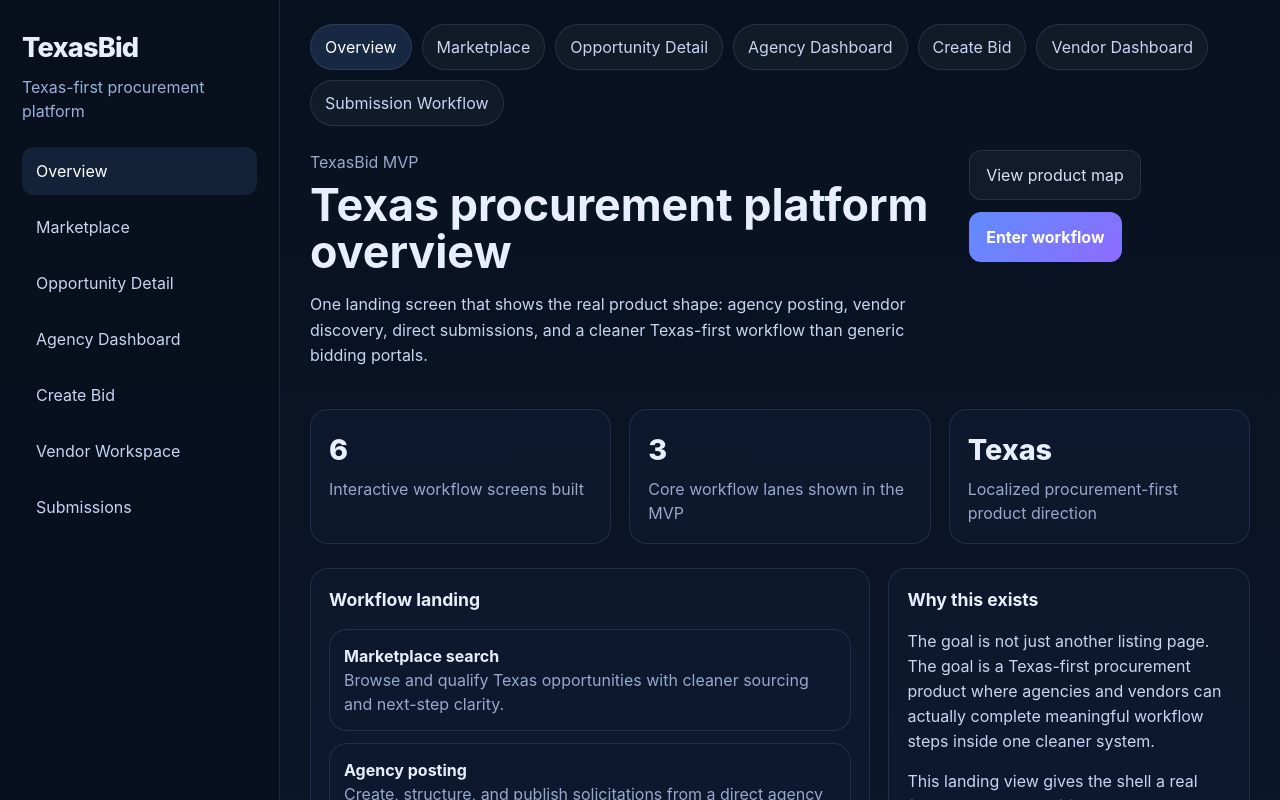
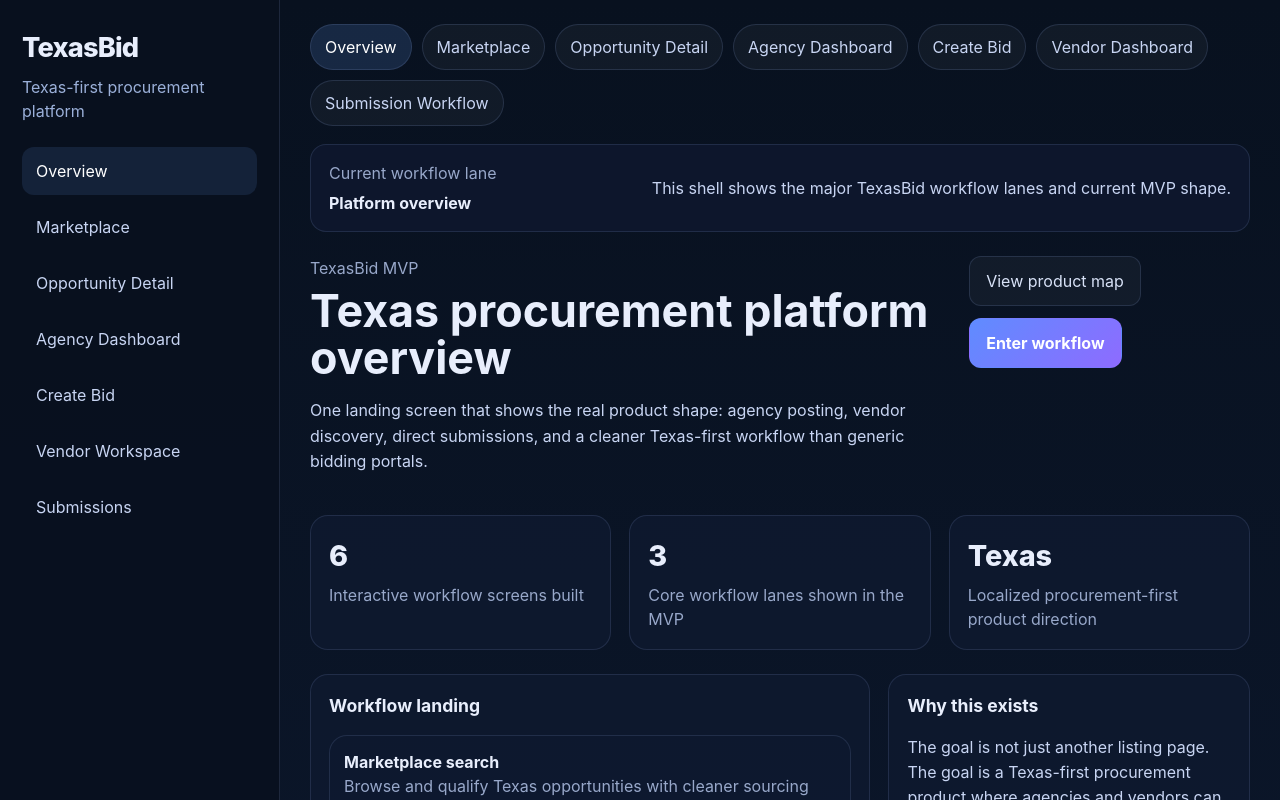
Before and after one commit to kinectic/texas-bid-consumer-portal, a React (Vite) app in the folder texas-bid-portal/: page / in a window 1280 px wide. Shown: the top 800 px of the page. Built offline with nearby package versions, Linux system fonts and the light colour scheme.

Commit message:
Add shared navigation state and context banner

```diff
--- a/texas-bid-portal/src/App.css
+++ b/texas-bid-portal/src/App.css
@@ -90,6 +90,29 @@ button {
   color: white;
 }
 
+.context-banner {
+  margin: 18px 30px 0;
+  padding: 16px 18px;
+  border-radius: 16px;
+  border: 1px solid rgba(120, 146, 196, 0.18);
+  background: rgba(15, 25, 48, 0.75);
+  display: flex;
+  justify-content: space-between;
+  gap: 18px;
+  align-items: center;
+}
+
+.context-banner p {
+  margin: 0;
+  color: #c8d5f3;
+  max-width: 620px;
+}
+
+.context-label {
+  color: #98a8ca;
+  margin-bottom: 6px;
+}
+
 .nav-item.active,
 .nav-item:hover {
   background: rgba(104, 164, 255, 0.12);
@@ -123,6 +146,12 @@ button {
 @media (max-width: 1100px) {
   .view-switcher {
     padding: 18px 18px 0;
+  }
+
+  .context-banner {
+    margin: 18px 18px 0;
+    flex-direction: column;
+    align-items: flex-start;
   }
 
   .main {
--- a/texas-bid-portal/src/App.tsx
+++ b/texas-bid-portal/src/App.tsx
@@ -1,6 +1,8 @@
 import { useState } from 'react'
 import './App.css'
+import { ContextBanner } from './components/ContextBanner'
 import { Sidebar } from './components/Sidebar'
+import { viewOrder, type ViewKey } from './data/viewData'
 import { AgencyDashboardPage } from './pages/AgencyDashboardPage'
 import { CreateBidPage } from './pages/CreateBidPage'
 import { HomeDashboardPage } from './pages/HomeDashboardPage'
@@ -8,25 +10,6 @@ import { MarketplacePage } from './pages/MarketplacePage'
 import { OpportunityDetailPage } from './pages/OpportunityDetailPage'
 import { SubmissionWorkflowPage } from './pages/SubmissionWorkflowPage'
 import { VendorDashboardPage } from './pages/VendorDashboardPage'
-
-type ViewKey =
-  | 'home'
-  | 'marketplace'
-  | 'opportunity'
-  | 'agency-dashboard'
-  | 'create-bid'
-  | 'vendor-dashboard'
-  | 'submission-workflow'
-
-const viewOrder: { key: ViewKey; label: string }[] = [
-  { key: 'home', label: 'Overview' },
-  { key: 'marketplace', label: 'Marketplace' },
-  { key: 'opportunity', label: 'Opportunity Detail' },
-  { key: 'agency-dashboard', label: 'Agency Dashboard' },
-  { key: 'create-bid', label: 'Create Bid' },
-  { key: 'vendor-dashboard', label: 'Vendor Dashboard' },
-  { key: 'submission-workflow', label: 'Submission Workflow' },
-]
 
 function renderView(view: ViewKey) {
   switch (view) {
@@ -67,6 +50,7 @@ function App() {
             </button>
           ))}
         </div>
+        <ContextBanner activeView={activeView} />
         {renderView(activeView)}
       </div>
     </div>
--- /dev/null
+++ b/texas-bid-portal/src/components/ContextBanner.tsx
@@ -0,0 +1,50 @@
+import type { ViewKey } from '../data/viewData'
+
+type ContextBannerProps = {
+  activeView: ViewKey
+}
+
+const contextMap: Record<ViewKey, { lane: string; summary: string }> = {
+  home: {
+    lane: 'Platform overview',
+    summary: 'This shell shows the major TexasBid workflow lanes and current MVP shape.',
+  },
+  marketplace: {
+    lane: 'Vendor discovery',
+    summary: 'Vendors browse Texas opportunities and decide what to pursue.',
+  },
+  opportunity: {
+    lane: 'Opportunity qualification',
+    summary: 'Vendors evaluate fit, requirements, documents, and urgency before responding.',
+  },
+  'agency-dashboard': {
+    lane: 'Agency operations',
+    summary: 'Agencies monitor active bids, drafts, and recent submissions from one dashboard.',
+  },
+  'create-bid': {
+    lane: 'Agency posting flow',
+    summary: 'Agencies draft and publish a structured solicitation directly inside the product.',
+  },
+  'vendor-dashboard': {
+    lane: 'Vendor operations',
+    summary: 'Vendors track saved bids, compliance readiness, and active submissions.',
+  },
+  'submission-workflow': {
+    lane: 'Direct submission flow',
+    summary: 'Vendors prepare attachments and submit responses without leaving the portal.',
+  },
+}
+
+export function ContextBanner({ activeView }: ContextBannerProps) {
+  const context = contextMap[activeView]
+
+  return (
+    <section className="context-banner">
+      <div>
+        <div className="context-label">Current workflow lane</div>
+        <strong>{context.lane}</strong>
+      </div>
+      <p>{context.summary}</p>
+    </section>
+  )
+}
--- a/texas-bid-portal/src/components/Sidebar.tsx
+++ b/texas-bid-portal/src/components/Sidebar.tsx
@@ -1,11 +1,4 @@
-type ViewKey =
-  | 'home'
-  | 'marketplace'
-  | 'opportunity'
-  | 'agency-dashboard'
-  | 'create-bid'
-  | 'vendor-dashboard'
-  | 'submission-workflow'
+import type { ViewKey } from '../data/viewData'
 
 type SidebarProps = {
   activeView: ViewKey
--- /dev/null
+++ b/texas-bid-portal/src/data/viewData.ts
@@ -0,0 +1,18 @@
+export type ViewKey =
+  | 'home'
+  | 'marketplace'
+  | 'opportunity'
+  | 'agency-dashboard'
+  | 'create-bid'
+  | 'vendor-dashboard'
+  | 'submission-workflow'
+
+export const viewOrder: { key: ViewKey; label: string }[] = [
+  { key: 'home', label: 'Overview' },
+  { key: 'marketplace', label: 'Marketplace' },
+  { key: 'opportunity', label: 'Opportunity Detail' },
+  { key: 'agency-dashboard', label: 'Agency Dashboard' },
+  { key: 'create-bid', label: 'Create Bid' },
+  { key: 'vendor-dashboard', label: 'Vendor Dashboard' },
+  { key: 'submission-workflow', label: 'Submission Workflow' },
+]
```
